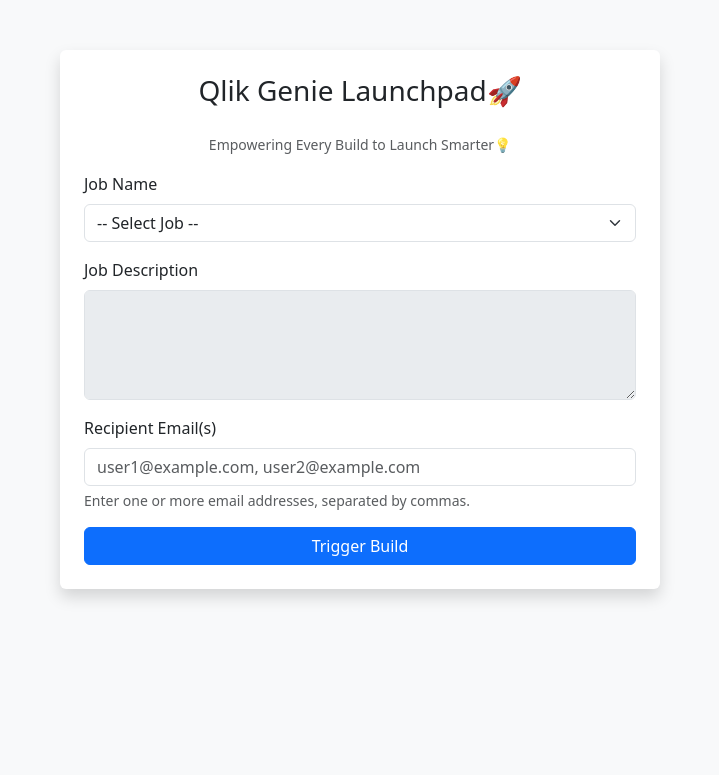
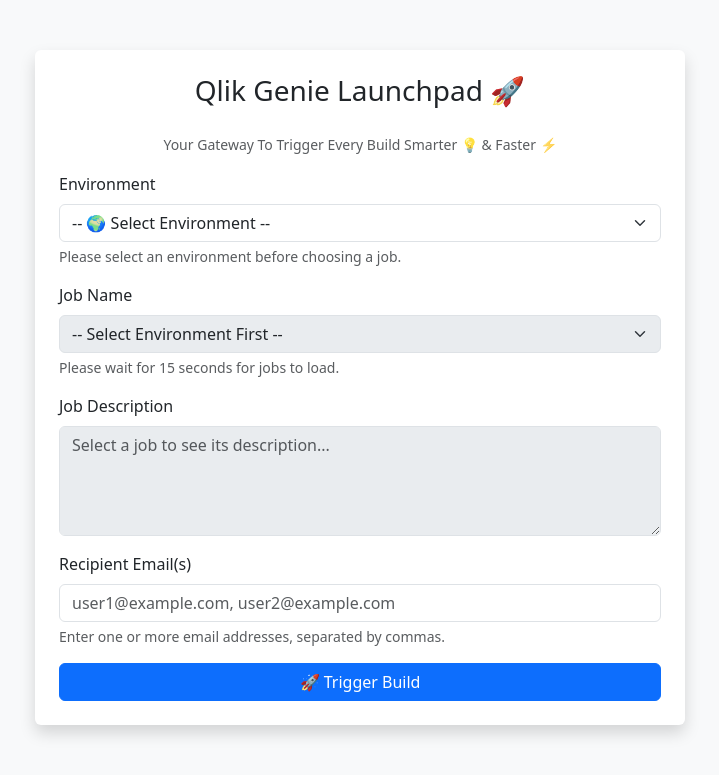
Before and after one commit to shivanigupta1404/jenkins_web_trigger, a Flask app: page / in a window 1280 px wide. Shown: the top 775 px of the page, without its empty margins (280-999 px from the left). Run offline with Flask 3, Linux system fonts and the light colour scheme; data that the repository does not hold is empty.

Commit message:
adding environments

```diff
--- a/app.py
+++ b/app.py
@@ -11,6 +11,9 @@
 USERNAME = "qualitia"
 API_TOKEN = os.getenv('JENKINS_API_TOKEN')
 
+# Define available environments
+ENVIRONMENTS = ["DEVMerge1", "QA1", "UAT1"]
+
 def get_jenkins_jobs():
     """Fetch top-level Jenkins jobs"""
     try:
@@ -21,7 +24,6 @@
 
         jobs = []
         for job in jobs_data:
-            # Get job description from job's individual API
             job_api = f"{job['url']}api/json"
             job_resp = requests.get(job_api, auth=HTTPBasicAuth(USERNAME, API_TOKEN))
             if job_resp.status_code == 200:
@@ -44,17 +46,14 @@
         crumb_response = requests.get(crumb_url, auth=HTTPBasicAuth(USERNAME, API_TOKEN))
         crumb_response.raise_for_status()
         crumb_data = crumb_response.json()
-        headers = {crumb_data['crumbRequestField']: crumb_data['crumb'],
-                   "Content-Type": "application/x-www-form-urlencoded"}
-
-        payload = {
-            'EMAIL': user_email
+        headers = {
+            crumb_data['crumbRequestField']: crumb_data['crumb'],
+            "Content-Type": "application/x-www-form-urlencoded"
         }
 
-        # Trigger build with parameters
+        payload = {'EMAIL': user_email}
+        print(f"Triggering job '{job_name}' for user: {user_email}")
 
-
-        print(f"Triggering job '{job_name}' for user: {user_email}")
         response = requests.post(build_url, auth=HTTPBasicAuth(USERNAME, API_TOKEN), headers=headers, data=payload)
 
         if response.status_code == 201:
@@ -66,7 +65,7 @@
 
 @app.route('/')
 def index():
-    return render_template('index.html')
+    return render_template('index.html', environments=ENVIRONMENTS)
 
 @app.route('/trigger', methods=['POST'])
 def trigger():
@@ -76,10 +75,12 @@
     flash(message, 'success' if success else 'error')
     return redirect(url_for('index'))
 
-@app.route('/get-jobs')
-def get_jobs():
-    jobs = get_jenkins_jobs()
-    return jsonify(jobs)
+@app.route('/get-jobs/<env_name>')
+def get_jobs(env_name):
+    """Fetch jobs filtered by environment suffix"""
+    all_jobs = get_jenkins_jobs()
+    env_filtered = [job for job in all_jobs if job['name'].lower().endswith(env_name.lower())]
+    return jsonify(env_filtered)
 
 @app.route('/job-description/<job_name>')
 def job_description(job_name):
--- a/templates/index.html
+++ b/templates/index.html
@@ -10,18 +10,24 @@
             background-color: #f8f9fa;
         }
         .container {
-            max-width: 600px;
+            max-width: 650px;
             margin-top: 50px;
         }
         textarea[readonly] {
             background-color: #e9ecef;
         }
+        .loading-text {
+            color: #6c757d;
+            font-style: italic;
+        }
     </style>
 </head>
 <body>
 <div class="container shadow p-4 rounded bg-white">
-    <h3 class="mb-4 text-center">Qlik Genie Launchpad🚀</h3>
-    <p class="text-center text-muted"><small>Empowering Every Build to Launch Smarter💡</small></p>
+    <h3 class="mb-4 text-center">Qlik Genie Launchpad 🚀</h3>
+    <p class="text-center text-muted">
+        <small>Your Gateway To Trigger Every Build Smarter 💡 & Faster ⚡</small>
+    </p>
 
     {% with messages = get_flashed_messages(with_categories=true) %}
         {% if messages %}
@@ -35,43 +41,79 @@
     {% endwith %}
 
     <form method="post" action="{{ url_for('trigger') }}">
+        <!-- Environment Selection -->
+        <div class="mb-3">
+            <label for="environment" class="form-label">Environment</label>
+            <select class="form-select" id="environment" name="environment" required>
+                <option value="">-- 🌍 Select Environment --</option>
+                {% for env in environments %}
+                    <option value="{{ env }}">{{ env }}</option>
+                {% endfor %}
+            </select>
+            <div class="form-text">Please select an environment before choosing a job.</div>
+        </div>
+
+        <!-- Job Selection -->
         <div class="mb-3">
             <label for="job" class="form-label">Job Name</label>
-            <select class="form-select" name="job" id="job" required onchange="updateDescription()">
-                <option value="">-- Loading jobs... --</option>
+            <select class="form-select" name="job" id="job" required disabled>
+                <option value="">-- Select Environment First --</option>
             </select>
+            <div class="form-text">Please wait for 15 seconds for jobs to load.</div>
         </div>
 
+        <!-- Job Description -->
         <div class="mb-3">
             <label for="description" class="form-label">Job Description</label>
-            <textarea id="description" class="form-control" rows="4" readonly></textarea>
+            <textarea id="description" class="form-control" rows="4" readonly placeholder="Select a job to see its description..."></textarea>
         </div>
 
+        <!-- Email Input -->
         <div class="mb-3">
             <label for="email" class="form-label">Recipient Email(s)</label>
             <input type="text" class="form-control" name="email" id="email" placeholder="user1@example.com, user2@example.com" required>
             <div class="form-text">Enter one or more email addresses, separated by commas.</div>
         </div>
 
+        <!-- Submit -->
         <div class="d-grid">
-            <button type="submit" class="btn btn-primary">Trigger Build</button>
+            <button type="submit" class="btn btn-primary">🚀 Trigger Build</button>
         </div>
     </form>
 </div>
 
-<!-- Bootstrap JS (for alerts) -->
+<!-- Bootstrap JS -->
 <script src="https://cdn.jsdelivr.net/npm/bootstrap@5.3.2/dist/js/bootstrap.bundle.min.js"></script>
 
-<!-- Dynamic Job Loading Script -->
+<!-- Dynamic Environment & Job Loading -->
 <script>
 document.addEventListener("DOMContentLoaded", function () {
+    const envSelect = document.getElementById("environment");
     const jobSelect = document.getElementById("job");
     const descBox = document.getElementById("description");
 
-    fetch("/get-jobs")
+    // When environment changes, fetch jobs for that environment
+    envSelect.addEventListener("change", function () {
+        const env = envSelect.value;
+        jobSelect.innerHTML = "";
+        descBox.value = "";
+
+        if (!env) {
+            jobSelect.innerHTML = '<option value="">-- Select Environment First --</option>';
+            jobSelect.disabled = true;
+            return;
+        }
+
+        jobSelect.innerHTML = '<option value="">⏳ Loading jobs...</option>';
+        jobSelect.disabled = true;
+
+        fetch(`/get-jobs/${env}`)
             .then(response => response.json())
             .then(data => {
                 jobSelect.innerHTML = '<option value="">-- Select Job --</option>';
+                if (data.length === 0) {
+                    jobSelect.innerHTML += '<option value="">No jobs found for this environment</option>';
+                } else {
                     data.forEach(job => {
                         const option = document.createElement("option");
                         option.value = job.name;
@@ -79,19 +121,21 @@
                         option.setAttribute("data-description", job.description || "");
                         jobSelect.appendChild(option);
                     });
+                }
+                jobSelect.disabled = false;
             })
             .catch(err => {
-            jobSelect.innerHTML = '<option value="">Error loading jobs</option>';
+                jobSelect.innerHTML = '<option value="">⚠️ Error loading jobs</option>';
                 console.error("Error fetching jobs:", err);
             });
     });
 
-function updateDescription() {
-    const jobSelect = document.getElementById("job");
-    const descBox = document.getElementById("description");
+    // Update description when job changes
+    jobSelect.addEventListener("change", function () {
         const selectedOption = jobSelect.options[jobSelect.selectedIndex];
-    descBox.value = selectedOption.getAttribute("data-description") || "No description available.";
-}
+        descBox.value = selectedOption?.getAttribute("data-description") || "No description available.";
+    });
+});
 </script>
 </body>
 </html>
```
Lines whose indentation alone changed are shown as unchanged.
